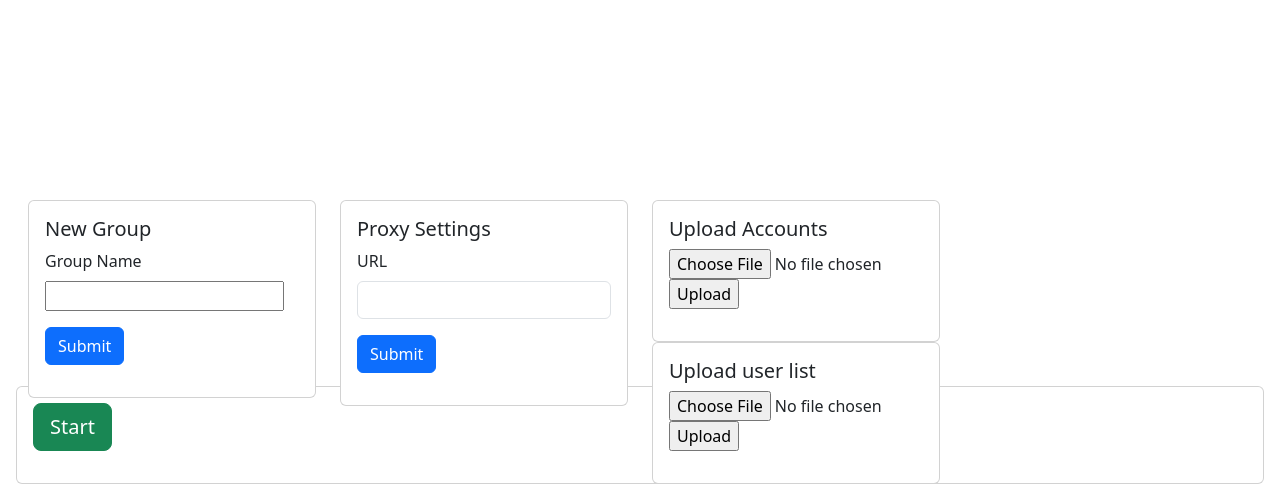
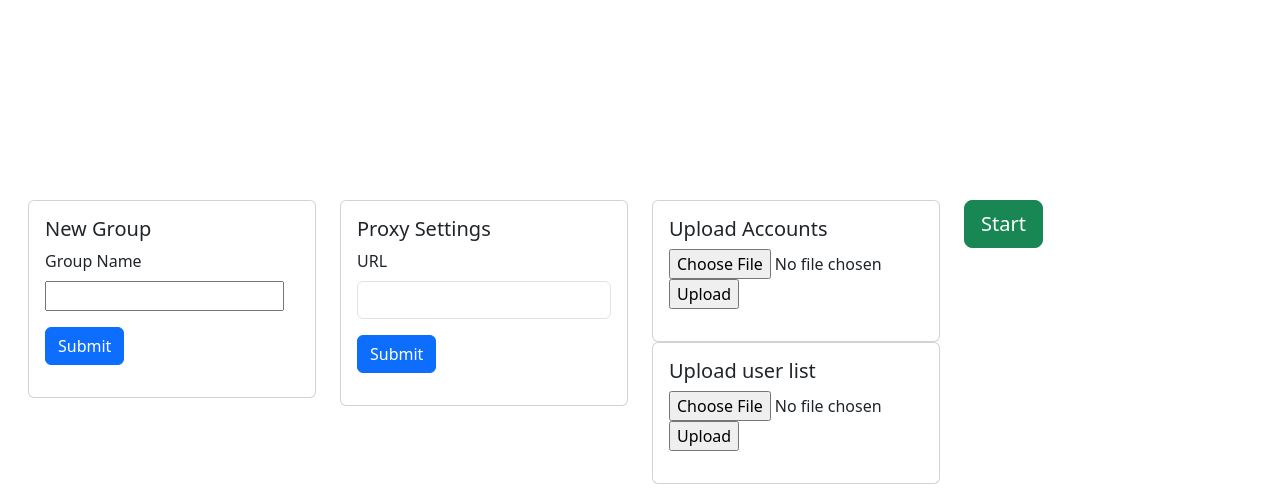
Before and after one commit to JohnBardoe/groupspam, a Flask app: page / in a window 1280 px wide. Shown: the part 300-800 px from the top of the page. Run offline with Flask 3, Linux system fonts and the light colour scheme; data that the repository does not hold is empty.

Commit message:
update html

```diff
--- a/templates/index.html
+++ b/templates/index.html
@@ -52,12 +52,6 @@
 	</div>
 	</div>
       </div>
-      <!-- big green start button. pineed to the bottom with some padding -->
-      <div class="card fixed-bottom mx-3 my-3">
-	<form action="/start" method="post" class="card-body">
-	<button type="submit" class="btn btn-success btn-lg btn-block">Start</button>
-	</form>
-      </div>
       </div>
   </div>
   <!-- stick to the bottom of the screen and padding on the left and right of 15px -->
@@ -111,6 +105,9 @@
 	</div>
       </div>
     </div>
+		<form action="/start" method="post" class="col-3">
+	<button type="submit" class="btn btn-success btn-lg btn-block">Start</button>
+	</form>
   </div>
  </div>
 </body>
```
